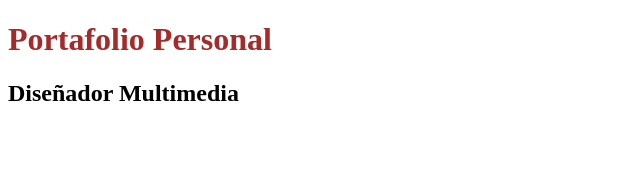
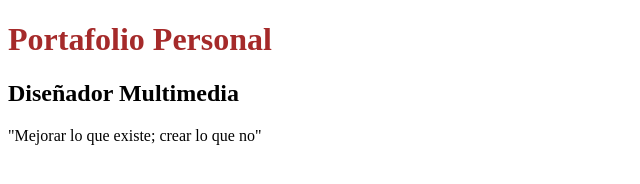
Before and after one commit to barsaiz19/designPortfolio, a plain HTML site: page index.html in a window 1280 px wide. Shown: the whole page, without its empty margins (0-640 px from the left). Drawn offline with Linux system fonts and the light colour scheme.

Commit message:
Agrega texto de prueba

```diff
--- a/index.html
+++ b/index.html
@@ -10,5 +10,6 @@
 <body>
     <h1>Portafolio Personal</h1>
     <h2>Diseñador Multimedia</h2>
+    <p>"Mejorar lo que existe; crear lo que no"</p>
 </body>
 </html>
```
